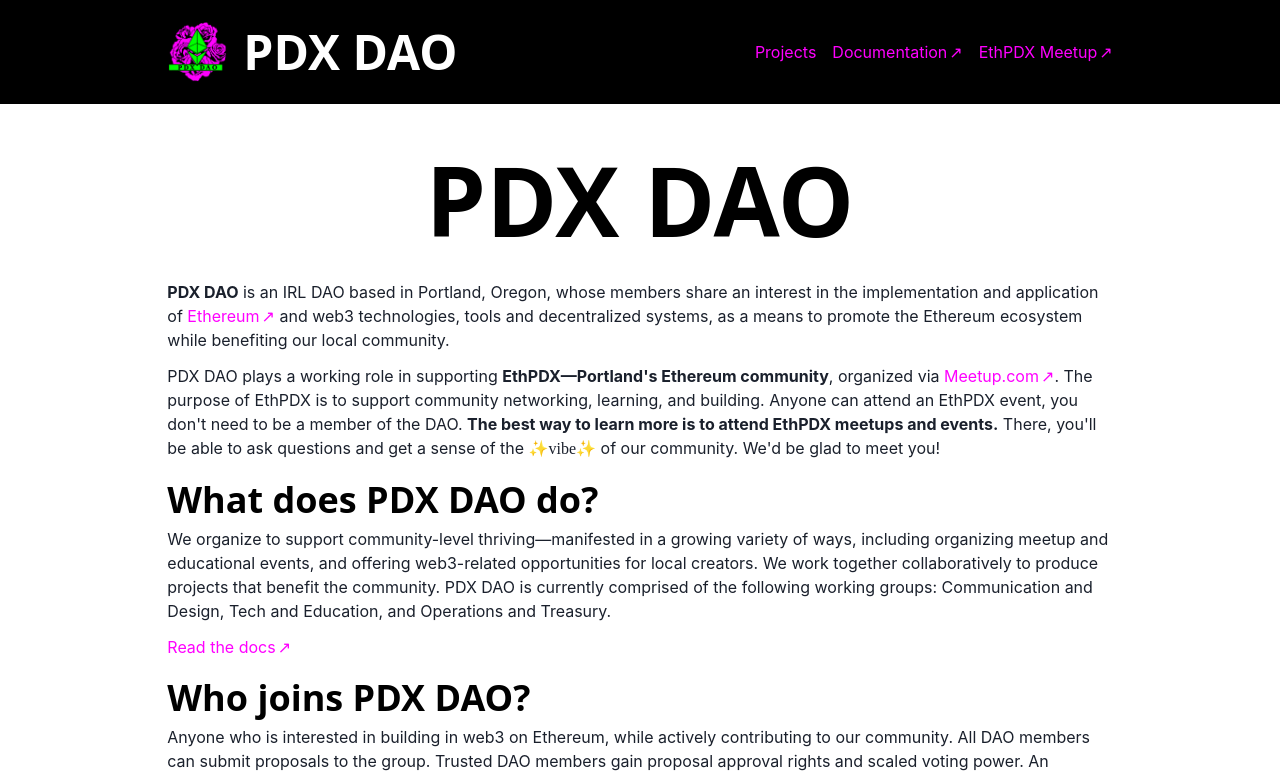
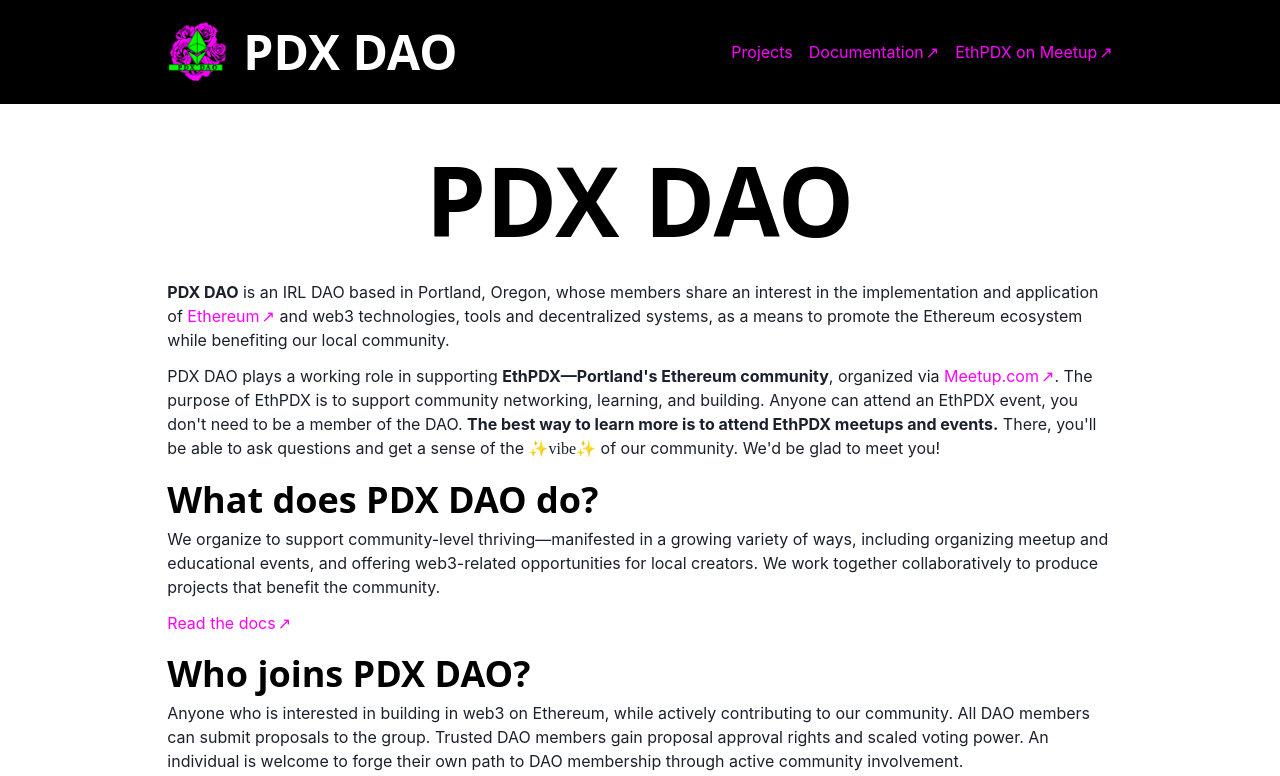
Before and after one commit to wackerow/pdxdao, a Next.js app: page / in a window 1280 px wide. Shown: the top 776 px of the page. Built offline with nearby package versions, Linux system fonts and the light colour scheme.

Commit message:
edit formatting

```diff
--- a/constants.ts
+++ b/constants.ts
@@ -22,7 +22,7 @@
   //   href: '#',
   // },
   {
-    name: 'EthPDX Meetup',
+    name: 'EthPDX on Meetup',
     href: 'https://www.meetup.com/ethpdx/',
   },
 ]
--- a/src/components/Header.tsx
+++ b/src/components/Header.tsx
@@ -33,7 +33,7 @@
       <Box
         as="a"
         href="#main-content"
-        display={['none',null,'block']}
+        display={['none', null, 'block']}
         pointerEvents="none"
         w="0px"
         opacity={0}
--- a/src/pages/index.tsx
+++ b/src/pages/index.tsx
@@ -47,9 +47,6 @@
         variety of ways, including organizing meetup and educational events, and
         offering web3-related opportunities for local creators. We work together
         collaboratively to produce projects that benefit the community.{' '}
-        {SITE_NAME} is currently comprised of the following working groups:
-        Communication and Design, Tech and Education, and Operations and
-        Treasury.
       </Text>
       <Text>
         <Link href="https://pdxdao-docs.readthedocs.io/en/latest/">
--- a/src/theme/index.ts
+++ b/src/theme/index.ts
@@ -32,7 +32,7 @@
     },
     h1: {
       fontFamily: 'heading',
-      fontWeight: 'bold',
+      fontWeight: 'black',
       color: 'body',
       fontSize: ['6xl', '7xl', '8xl'],
       textAlign: 'center',
```
Also changed, not shown: .prettierrc.json.
